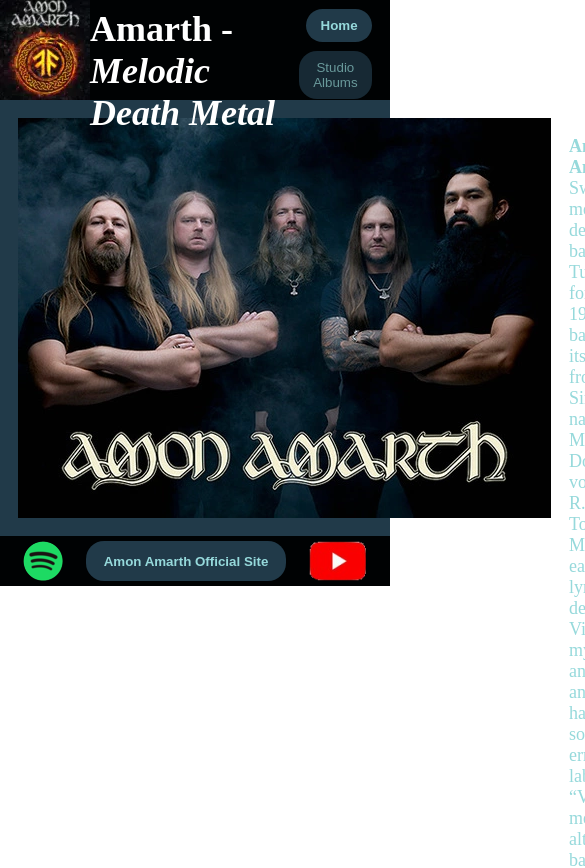
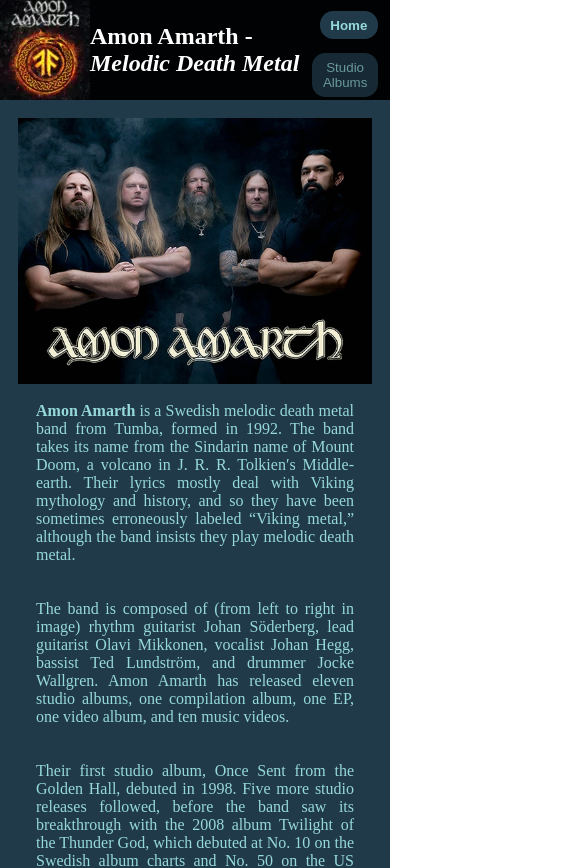
Before and after one commit to cbmcdougall/intro-to-react, a React app: page / in a window 390 px wide. Shown: the top 868 px of the page, 585 px wide, since content can reach past the window. Built offline with nearby package versions, Linux system fonts and the light colour scheme.

Commit message:
add responsiveness

```diff
--- a/src/components/Album/album.css
+++ b/src/components/Album/album.css
@@ -11,7 +11,7 @@
     align-items: center;
     justify-content: space-around;
     background-color: cadetblue;
-    font-size: 1rem;
+    font-size: 1em;
     opacity: 0.75;
 }
 
@@ -30,7 +30,7 @@
 }
 
 .album, .album img {
-    border-radius: 1.5rem;
+    border-radius: 1.5em;
 }
 
 .album-container {
@@ -43,12 +43,12 @@
 }
 
 .album h3 {
-    margin: 0.8rem 1rem;
+    margin: 0.8em 1em;
 }
 
 .album .favourite {
     position: absolute;
-    bottom: 1.6rem;
+    bottom: 1.6em;
     scale: 1.4;
 }
 
@@ -61,8 +61,8 @@
 .album.small {
     height: 250px;
     width: 150px;
-    font-size: 0.8rem;
-    border-radius: 2rem;
+    font-size: 0.8em;
+    border-radius: 2em;
 }
 
 .album.small img {
@@ -106,7 +106,7 @@
     width: 650px;
     font-size: 1.2em;
     flex-direction: row;
-    border-radius: 2rem;
+    border-radius: 2em;
 }
 
 .album.large .image-container {
@@ -119,8 +119,7 @@
     width: 100%;
     height: auto;
     margin: 10%;
-    margin-top: 14%;
-    border-radius: 0;
+    animation: image-anim 0.3s ease-in;
 }
 
 .album.large .album-container {
@@ -131,50 +130,58 @@
 }
 
 .album.large h3 {
-    margin: 1rem;
+    margin: 0;
+    margin-top: 1em;
 }
 
 .album.large .songlist {
-    font-size: 1rem;
-    padding: 10px;
-    padding-top: 0;
+    max-width: 100%;
+    font-size: 18px;
+    text-align: left;
     margin-right: auto;
-    text-align: left;
     animation: grow 0.3s ease-in;
 }
 
 .album.large .favourite {
     bottom: auto;
-    top: 1rem;
+    top: 1em;
 }
 
 .album.large .card-toggle {
     position: absolute;
-    top: 0.2rem;
-    left: 1.2rem;
+    top: 0.2em;
+    left: 1.2em;
     scale: 1.5;
 }
 
 /* --- Responsiveness --- */
 @media only screen and (max-width: 800px) {
-    :root {
+    #root {
         font-size: 16px;
     }
     .album {
         margin: 10px;
     }
+    .album.large .songlist {
+        font-size: 16px;
+    }
+    .album.large img {
+        max-width: 100%;
+        height: auto;
+        margin: auto 10%;
+    }
 }
 
-@media only screen and (max-width: 450px) {
-    :root {
+@media only screen and (max-width: 500px) {
+    #root {
         font-size: 14px;
     }
-    /* .album.large .image-container {
-        height: 70%;
-    } */
-    /* .album.large img {
-        margin-top: 30%;
-    } */
+    .album.large .songlist {
+        overflow-y: scroll;
+    }
+    .album.large {
+        height: 250px;
+    }
 }
 
 /* --- Animation keyframes for songlist --- */
@@ -197,9 +204,11 @@
 /* --- Animation for image on transition from large -> medium/small */
 @keyframes image-anim {
     0% {
-        width: 50%;
+        width: 70%;
+        height: 70%;
     }
     100% {
         width: 100%;
+        height: 100%;
     }
 }
--- a/src/components/Band/band.css
+++ b/src/components/Band/band.css
@@ -1,11 +1,11 @@
 #bandinfo {
     display: flex;
-    height: 400px;
     margin: 1rem;
 }
 
 #bandpic-container {
-    height: 100%;
+    height: 400px;
+    display: flex;
 }
 
 #bandtext-container {
@@ -19,3 +19,22 @@
 .band-text {
     margin: 1rem;
 }
+
+@media only screen and (max-width: 900px) {
+    #root {
+        font-size: 16px;
+    }
+    #bandinfo{
+        flex-wrap: wrap;
+    }
+    #bandpic-container {
+        width: 100%;
+        max-height: 400px;
+        height: auto;
+    }
+    #bandpic-container img {
+        max-width: 100%;
+        height: auto;
+        margin: 0 auto;
+    }
+}
--- a/src/layout/Header/header.css
+++ b/src/layout/Header/header.css
@@ -10,7 +10,7 @@
 
 #navbar {
     height: 100%;
-    margin-right: 1rem;
+    margin-right: 1em;
     display: flex;
     flex-direction: column;
     align-items: flex-end;
@@ -27,8 +27,8 @@
     color: var(--bluetext);
     background-color: var(--bluesmoke);
     border: none;
-    border-radius: 1rem;
-    padding: 0.5rem 0.8rem;
+    border-radius: 1em;
+    padding: 0.5em 0.8em;
     opacity: 0.7;
 }
 
@@ -41,3 +41,9 @@
     opacity: 1.0;
     font-weight: bolder;
 }
+
+@media only screen and (max-width: 500px) {
+    .header {
+        font-size: 12px;
+    }
+}
```
